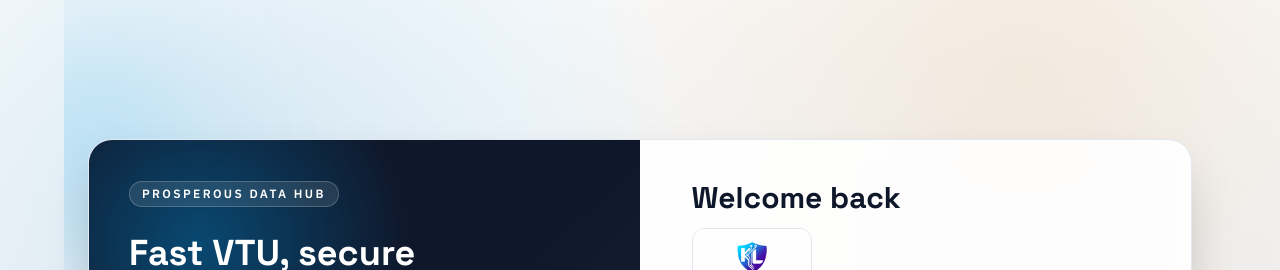
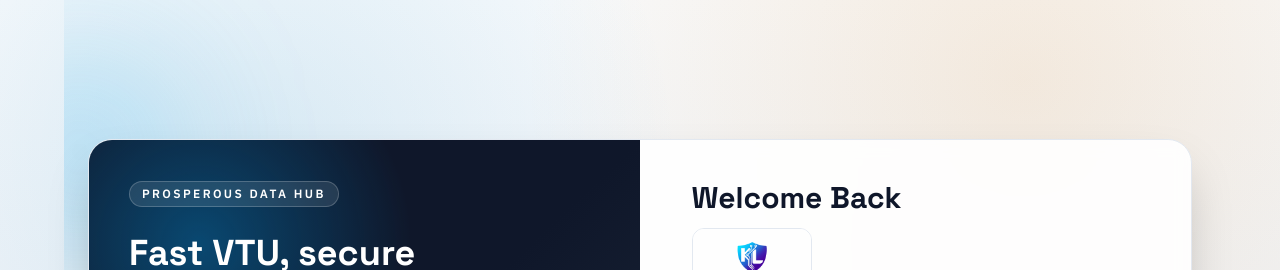
Before and after one commit to Prosperous-KL/data-hub, a Next.js app in the folder frontend/: page /login in a window 1280 px wide. Shown: the top 270 px of the page. Built offline with nearby package versions, Linux system fonts and the light colour scheme; no server answers.

Commit message:
fix: capitalize 'Welcome Back' heading on login page

```diff
--- a/frontend/app/(auth)/login/page.js
+++ b/frontend/app/(auth)/login/page.js
@@ -68,7 +68,7 @@
         <section className="p-6 sm:p-8 md:p-10">
           <form onSubmit={onSubmit} className="mx-auto w-full max-w-md animate-floatUp">
             <h1 className="text-3xl font-black text-slate-900" style={{ fontFamily: "var(--font-heading)" }}>
-              Welcome back
+              Welcome Back
             </h1>
             <div className="mt-3">
               <Image
```
